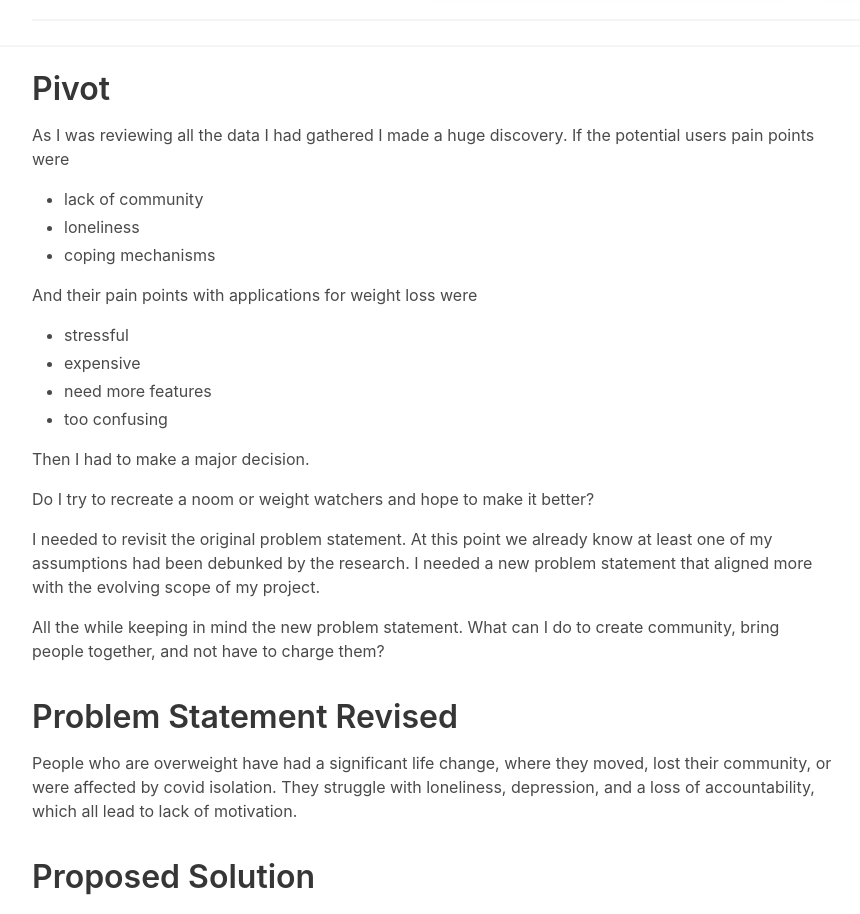
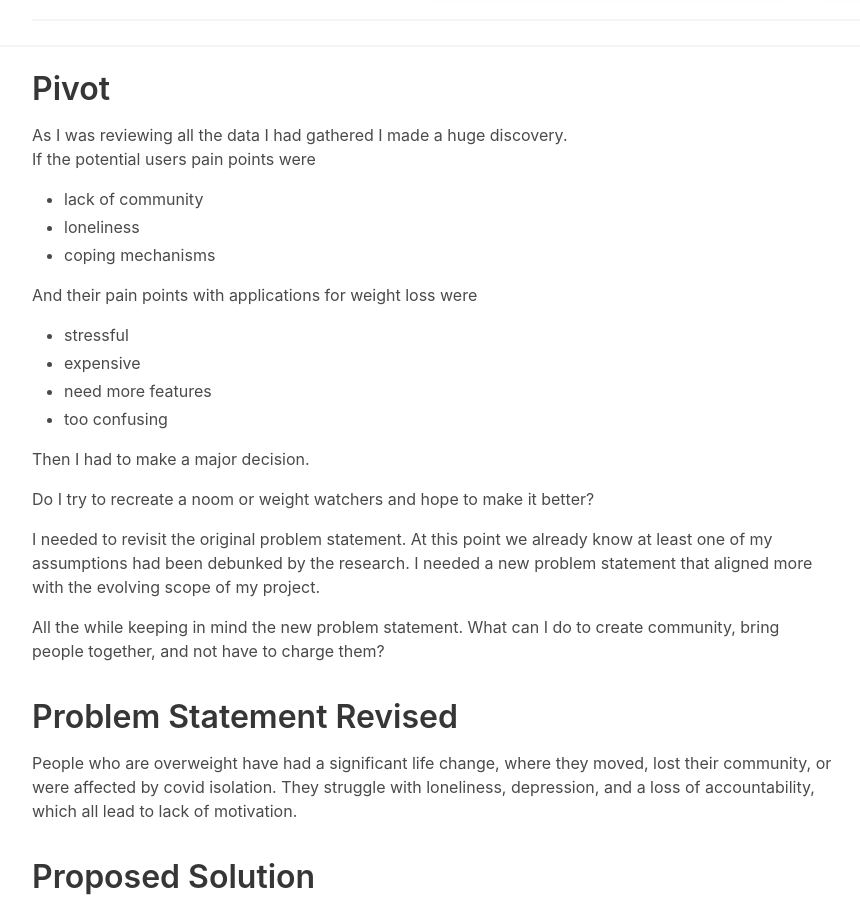
Before and after one commit to Morticia007/bulma-portfolio, a React (Create React App) app: page /work in a window 1280 px wide. Shown: the part 5820-6734 px from the top of the page, without its empty margins (32-892 px from the left). Built offline with nearby package versions, Linux system fonts and the light colour scheme.

Commit message:
Add restructure for recent ul

```diff
--- a/src/Work.js
+++ b/src/Work.js
@@ -197,7 +197,8 @@ function Work() {
                   <div style={{ maxWidth: 800 }}>
                     <p>
                       As I was reviewing all the data I had gathered I made a
-                      huge discovery. If the potential users pain points were
+                      huge discovery.
+                      <p>If the potential users pain points were</p>
                       <ul>
                         <li>lack of community</li>
                         <li>loneliness</li>
```
